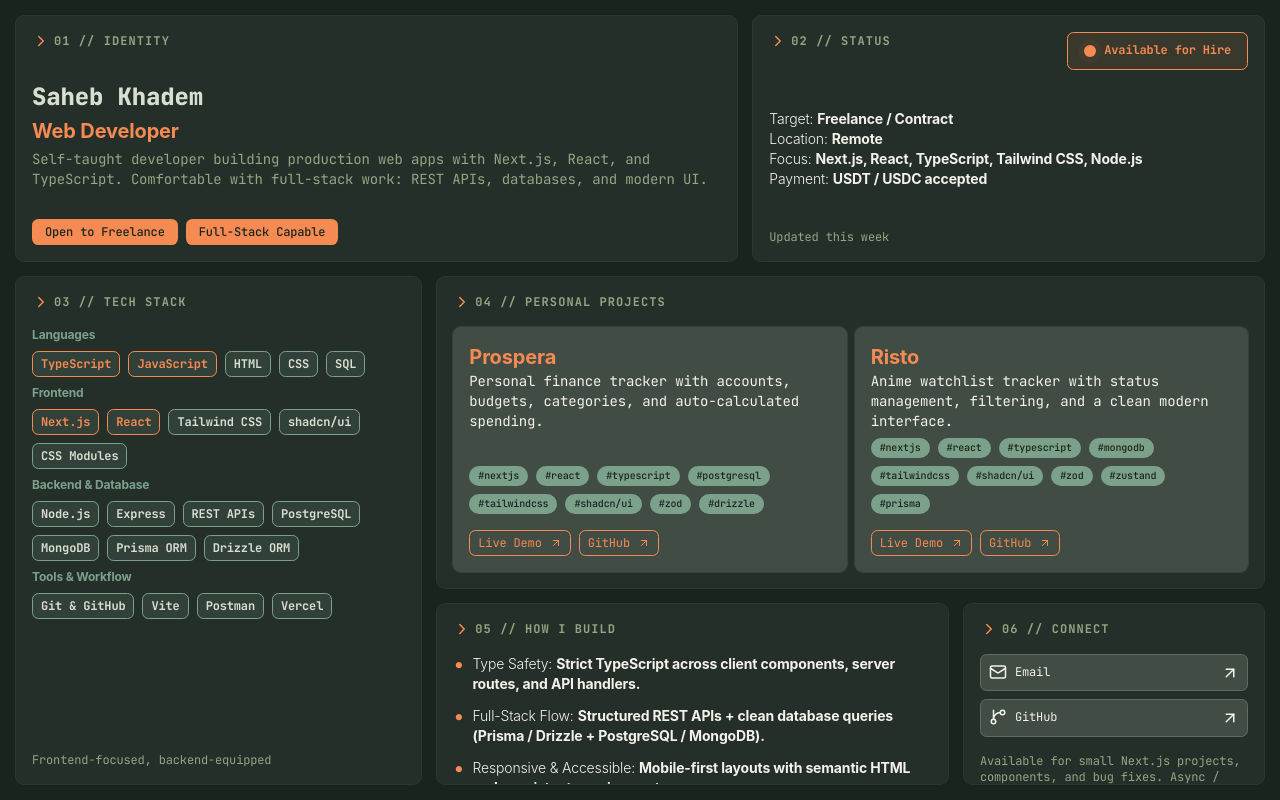
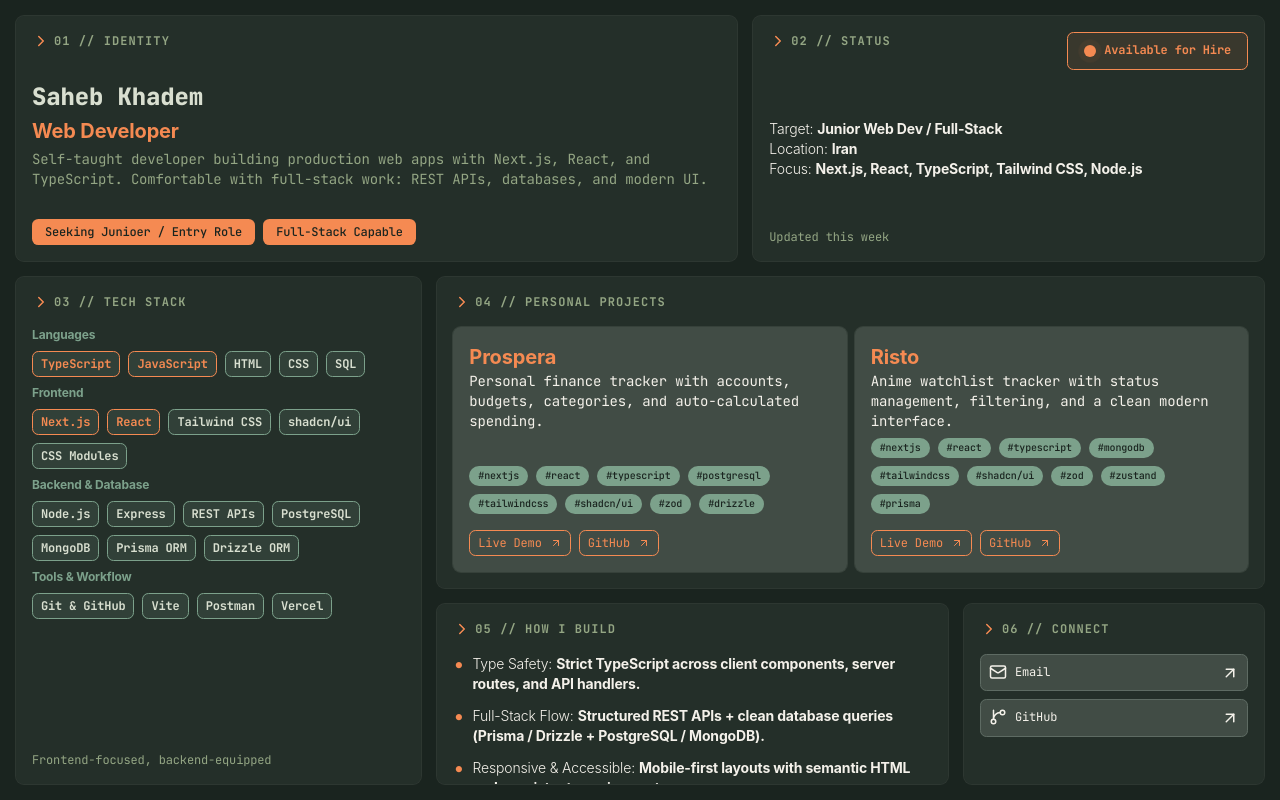
Before and after one commit to sahebkhadem/sahebkhademdev, a Next.js app: page / in a window 1280 px wide. Built offline with nearby package versions, Linux system fonts and the light colour scheme.

Commit message:
Update profile to seek entry-level roles

```diff
--- a/src/app/layout.tsx
+++ b/src/app/layout.tsx
@@ -25,7 +25,7 @@ const geistMono = Geist_Mono({
 export const metadata: Metadata = {
 	title: "Saheb Khadem",
 	description:
-		"Web developer specializing in Next.js, React, and TypeScript. Available for freelance projects. Crypto payments accepted."
+		"Personal portfolio of Saheb Khadem, a web developer specializing in building modern, high-performance web applications."
 };
 
 export default function RootLayout({
--- a/src/components/tiles/ConnectTile.tsx
+++ b/src/components/tiles/ConnectTile.tsx
@@ -2,13 +2,7 @@ import Link from "next/link";
 
 import { ArrowUpRight, ChevronRight, GitBranch, Mail } from "lucide-react";
 
-import {
-	Card,
-	CardContent,
-	CardFooter,
-	CardHeader,
-	CardTitle
-} from "@/components/ui/card";
+import { Card, CardContent, CardHeader, CardTitle } from "@/components/ui/card";
 
 import { cn } from "@/lib/utils";
 
@@ -56,12 +50,6 @@ export default function ConnectTile({ className }: { className?: string }) {
 					</Link>
 				</div>
 			</CardContent>
-			<CardFooter>
-				<p className="text-muted-foreground text-xs">
-					Available for small Next.js projects, components, and bug
-					fixes. Async / text-first. Crypto payments welcome.
-				</p>
-			</CardFooter>
 		</Card>
 	);
 }
--- a/src/components/tiles/IdentityTile.tsx
+++ b/src/components/tiles/IdentityTile.tsx
@@ -42,7 +42,7 @@ export default function IdentityTile({ className }: { className?: string }) {
 			</CardContent>
 			<CardFooter className="flex flex-col items-start gap-2 md:flex-row">
 				<Badge className="rounded-md p-3 text-primary-foreground text-xs">
-					Open to Freelance
+					Seeking Junioer / Entry Role
 				</Badge>
 				<Badge className="rounded-md p-3 text-primary-foreground text-xs">
 					Full-Stack Capable
--- a/src/components/tiles/StatusTile.tsx
+++ b/src/components/tiles/StatusTile.tsx
@@ -40,21 +40,17 @@ export default function StatusTile({ className }: { className?: string }) {
 				<ul className="list-none font-sans text-sm">
 					<li className="flex gap-1">
 						<span className="font-light">Target:</span>
-						<p className="font-bold">Freelance / Contract</p>
+						<p className="font-bold">Junior Web Dev / Full-Stack</p>
 					</li>
 					<li className="flex gap-1">
 						<span className="font-light">Location:</span>
-						<p className="font-bold">Remote</p>
+						<p className="font-bold">Iran</p>
 					</li>
 					<li className="flex gap-1">
 						<span className="font-light">Focus:</span>
 						<p className="font-bold">
 							Next.js, React, TypeScript, Tailwind CSS, Node.js
 						</p>
-					</li>
-					<li className="flex gap-1">
-						<span className="font-light">Payment:</span>
-						<p className="font-bold">USDT / USDC accepted</p>
 					</li>
 				</ul>
 			</CardContent>
```
